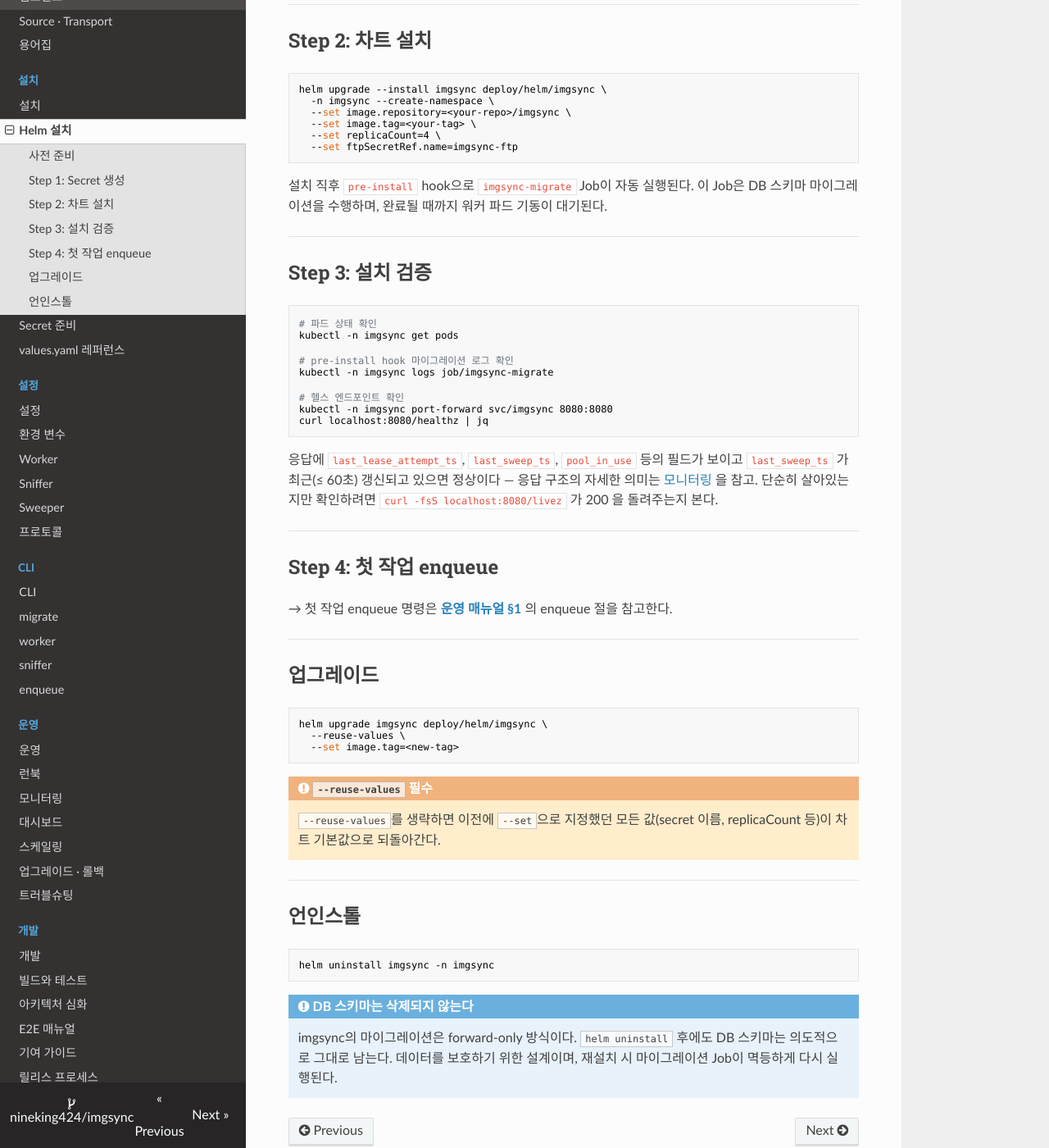
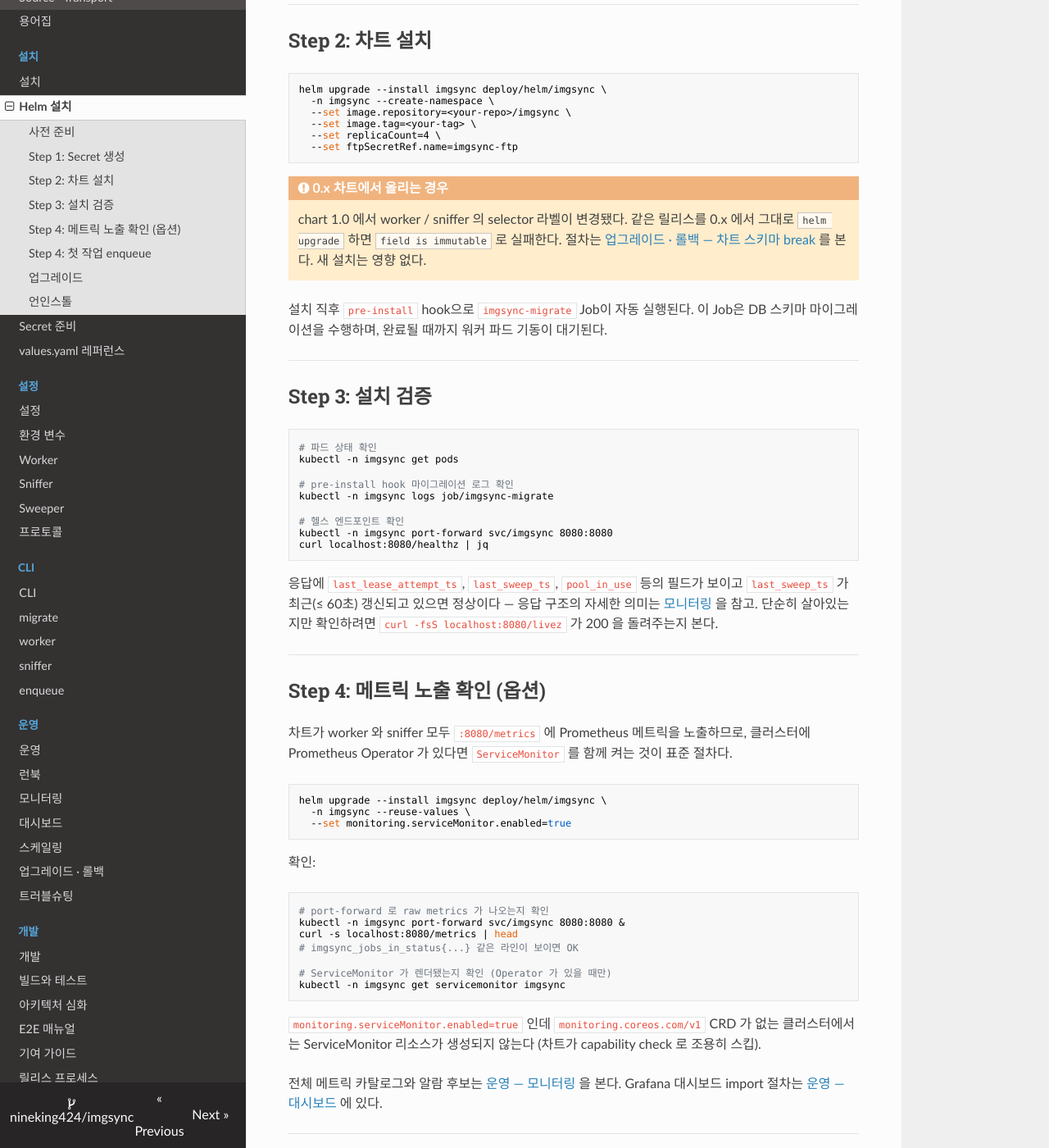
Before and after one commit to nineking424/imgsync, an MkDocs documentation site: the page built from docs/installation/helm.md, in a window 1280 px wide and 1400 px high, scrolled down 653 px. Shown: the whole window at 82% size. Built offline with MkDocs 1.6.1, drawn with Linux system fonts in a browser that asks for light colours; nearby versions of some CDN libraries.

Commit message:
docs(helm): note 0.x→1.0 selector caveat + Step 4 metrics enablement
Adds an inline warning pointing 0.x→1.0 upgraders at the new caveat
section, and an optional Step 4 covering ServiceMonitor opt-in plus
a port-forward sanity check that surfaces /metrics output.

Co-Authored-By: Claude Opus 4.7 <noreply@anthropic.com>

````diff
--- a/docs/installation/helm.md
+++ b/docs/installation/helm.md
@@ -34,6 +34,9 @@ helm upgrade --install imgsync deploy/helm/imgsync \
   --set ftpSecretRef.name=imgsync-ftp
 ```
 
+!!! warning "0.x 차트에서 올리는 경우"
+    chart 1.0 에서 worker / sniffer 의 selector 라벨이 변경됐다. 같은 릴리스를 0.x 에서 그대로 `helm upgrade` 하면 `field is immutable` 로 실패한다. 절차는 [업그레이드 · 롤백 — 차트 스키마 break](../operating/upgrades-and-rollback.md#차트-스키마-break-selector-라벨-변경-chart-10) 를 본다. 새 설치는 영향 없다.
+
 설치 직후 `pre-install` hook으로 `imgsync-migrate` Job이 자동 실행된다. 이 Job은 DB 스키마 마이그레이션을 수행하며, 완료될 때까지 워커 파드 기동이 대기된다.
 
 ---
@@ -53,6 +56,34 @@ curl localhost:8080/healthz | jq
 ```
 
 응답에 `last_lease_attempt_ts`, `last_sweep_ts`, `pool_in_use` 등의 필드가 보이고 `last_sweep_ts` 가 최근(≤ 60초) 갱신되고 있으면 정상이다 — 응답 구조의 자세한 의미는 [모니터링](../operating/monitoring.md#healthz-응답-구조) 을 참고. 단순히 살아있는지만 확인하려면 `curl -fsS localhost:8080/livez` 가 200 을 돌려주는지 본다.
+
+---
+
+## Step 4: 메트릭 노출 확인 (옵션)
+
+차트가 worker 와 sniffer 모두 `:8080/metrics` 에 Prometheus 메트릭을 노출하므로, 클러스터에 Prometheus Operator 가 있다면 `ServiceMonitor` 를 함께 켜는 것이 표준 절차다.
+
+```bash
+helm upgrade --install imgsync deploy/helm/imgsync \
+  -n imgsync --reuse-values \
+  --set monitoring.serviceMonitor.enabled=true
+```
+
+확인:
+
+```bash
+# port-forward 로 raw metrics 가 나오는지 확인
+kubectl -n imgsync port-forward svc/imgsync 8080:8080 &
+curl -s localhost:8080/metrics | head
+# imgsync_jobs_in_status{...} 같은 라인이 보이면 OK
+
+# ServiceMonitor 가 렌더됐는지 확인 (Operator 가 있을 때만)
+kubectl -n imgsync get servicemonitor imgsync
+```
+
+`monitoring.serviceMonitor.enabled=true` 인데 `monitoring.coreos.com/v1` CRD 가 없는 클러스터에서는 ServiceMonitor 리소스가 생성되지 않는다 (차트가 capability check 로 조용히 스킵).
+
+전체 메트릭 카탈로그와 알람 후보는 [운영 — 모니터링](../operating/monitoring.md) 을 본다. Grafana 대시보드 import 절차는 [운영 — 대시보드](../operating/dashboards.md) 에 있다.
 
 ---
 
````
